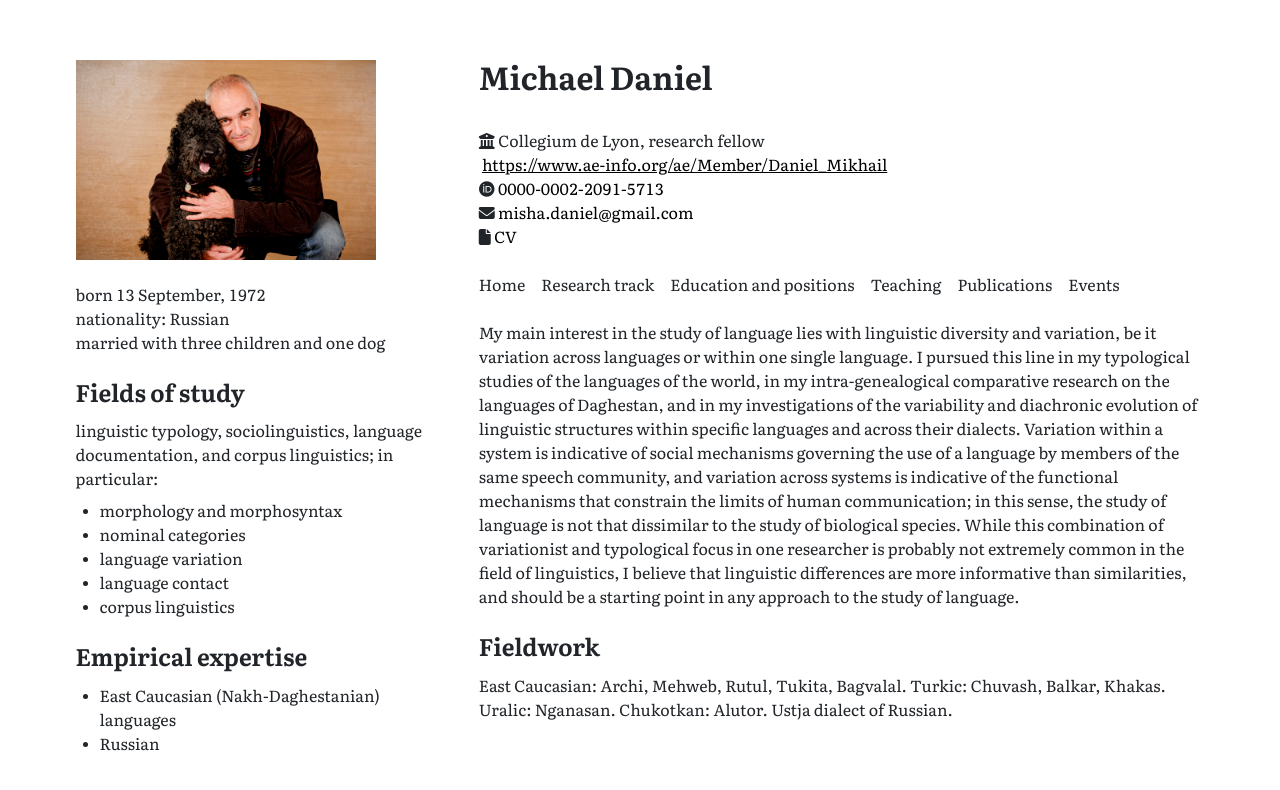
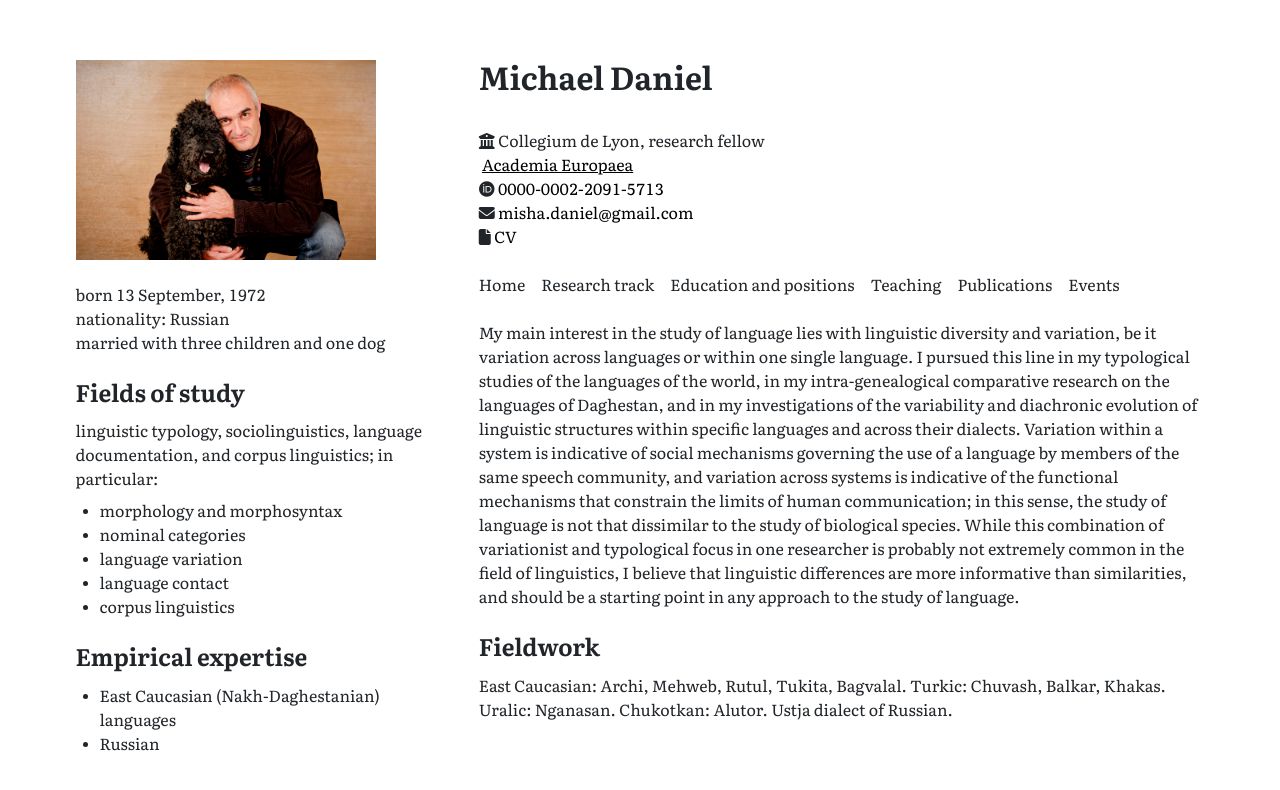
Before and after one commit to MishaDaniel/mishadaniel.github.io, a Jekyll site: the page built from index.html, in a window 1280 px wide. Shown: the top 790 px of the page. Built offline with Jekyll 4.4.1, drawn with Linux system fonts in a browser that asks for light colours; nearby versions of some CDN libraries.

Commit message:
Update general.yml

```diff
--- a/_data/general.yml
+++ b/_data/general.yml
@@ -4,7 +4,7 @@ personal:
     nationality: "Russian"
     university: Collegium de Lyon
     position: research fellow
-    membership: "https://www.ae-info.org/ae/Member/Daniel_Mikhail"
+    membership: "Academia Europaea"
     ORCID: "0000-0002-2091-5713"
     email: misha.daniel@gmail.com
     marital: married with three children and one dog
```
